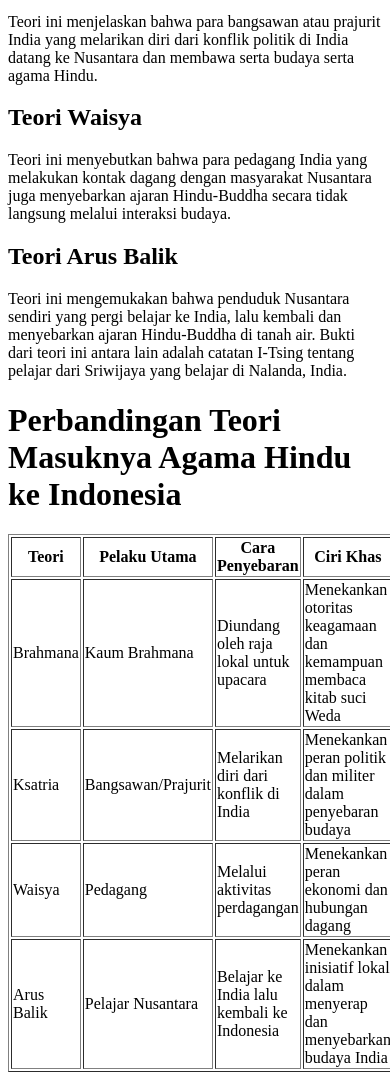
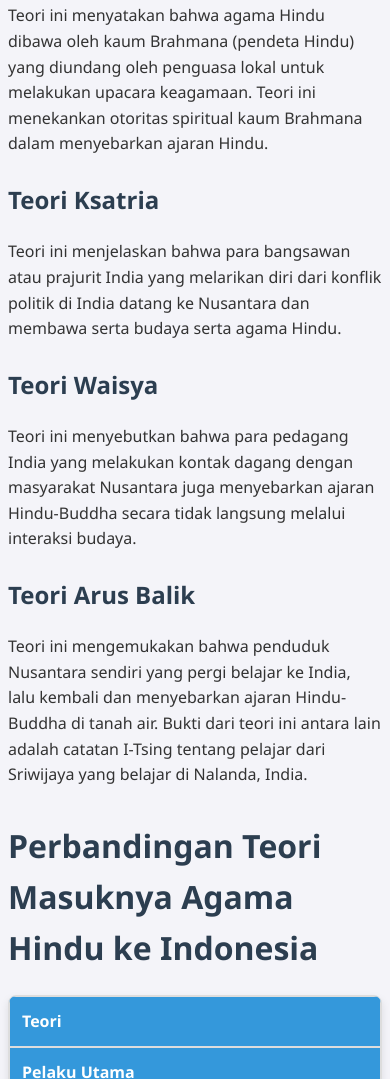
Before and after one commit to karmanangwarmase/sekelas11, a plain HTML site: page index.html in a window 390 px wide. Shown: the part 473-1552 px from the top of the page. Drawn offline with Linux system fonts and the light colour scheme.

Commit message:
Update index.html

```diff
--- a/index.html
+++ b/index.html
@@ -1,10 +1,108 @@
 
 <!DOCTYPE html>
-<html lang="en">
+<html lang="id">
 <head>
     <meta charset="UTF-8">
     <meta name="viewport" content="width=device-width, initial-scale=1.0">
-    <title>Sejarah Masuknya Agama dan Kebudayaan Hindu-Buddha ke Indonesia</title>
+    <title>Sejarah Hindu-Buddha di Indonesia</title>
+    <style>
+        body {
+            font-family: 'Segoe UI', Tahoma, Geneva, Verdana, sans-serif;
+            line-height: 1.6;
+            margin: 0;
+            padding: 1rem;
+            background-color: #f4f4f9;
+            color: #333;
+        }
+
+        h1, h2 {
+            color: #2c3e50;
+        }
+
+        h1 {
+            font-size: 2rem;
+            margin-top: 2rem;
+        }
+
+        h2 {
+            font-size: 1.5rem;
+            margin-top: 1.5rem;
+        }
+
+        p {
+            margin-bottom: 1rem;
+        }
+
+        table {
+            width: 100%;
+            border-collapse: collapse;
+            margin-top: 1rem;
+            background-color: #fff;
+            box-shadow: 0 4px 8px rgba(0, 0, 0, 0.1);
+            border-radius: 8px;
+            overflow: hidden;
+        }
+
+        table, th, td {
+            border: 1px solid #ddd;
+        }
+
+        th, td {
+            padding: 0.75rem;
+            text-align: left;
+        }
+
+        th {
+            background-color: #3498db;
+            color: #fff;
+        }
+
+        tr:nth-child(even) {
+            background-color: #f2f2f2;
+        }
+
+        tr:hover {
+            background-color: #f1c40f;
+            color: #fff;
+            transition: background-color 0.3s ease;
+        }
+
+        @media (max-width: 600px) {
+            body {
+                padding: 0.5rem;
+            }
+
+            table, thead, tbody, th, td, tr {
+                display: block;
+            }
+
+            th {
+                background-color: #3498db;
+            }
+
+            td {
+                border: none;
+                border-bottom: 1px solid #ddd;
+                position: relative;
+                padding-left: 50%;
+            }
+
+            td::before {
+                position: absolute;
+                top: 0;
+                left: 0;
+                width: 45%;
+                padding-left: 0.5rem;
+                font-weight: bold;
+                white-space: nowrap;
+            }
+
+            td:nth-of-type(1)::before { content: "Teori"; }
+            td:nth-of-type(2)::before { content: "Pelaku Utama"; }
+            td:nth-of-type(3)::before { content: "Cara Penyebaran"; }
+            td:nth-of-type(4)::before { content: "Ciri Khas"; }
+        }
+    </style>
 </head>
 <body>
     <h1>Masuknya Agama dan Kebudayaan Hindu-Buddha ke Indonesia</h1>
@@ -23,7 +121,7 @@
     <p>Teori ini mengemukakan bahwa penduduk Nusantara sendiri yang pergi belajar ke India, lalu kembali dan menyebarkan ajaran Hindu-Buddha di tanah air. Bukti dari teori ini antara lain adalah catatan I-Tsing tentang pelajar dari Sriwijaya yang belajar di Nalanda, India.</p>
 
     <h1>Perbandingan Teori Masuknya Agama Hindu ke Indonesia</h1>
-    <table border="1">
+    <table>
         <tr>
             <th>Teori</th>
             <th>Pelaku Utama</th>
```
